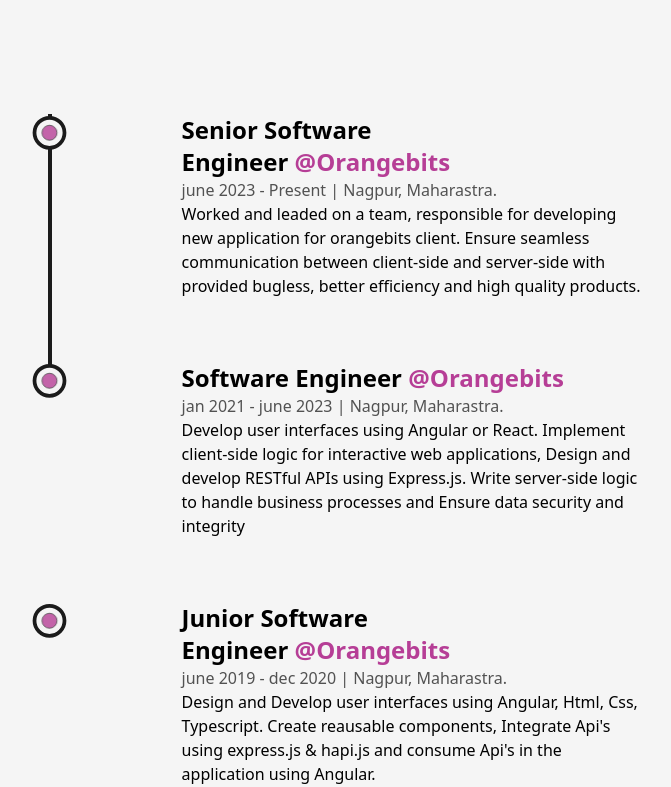
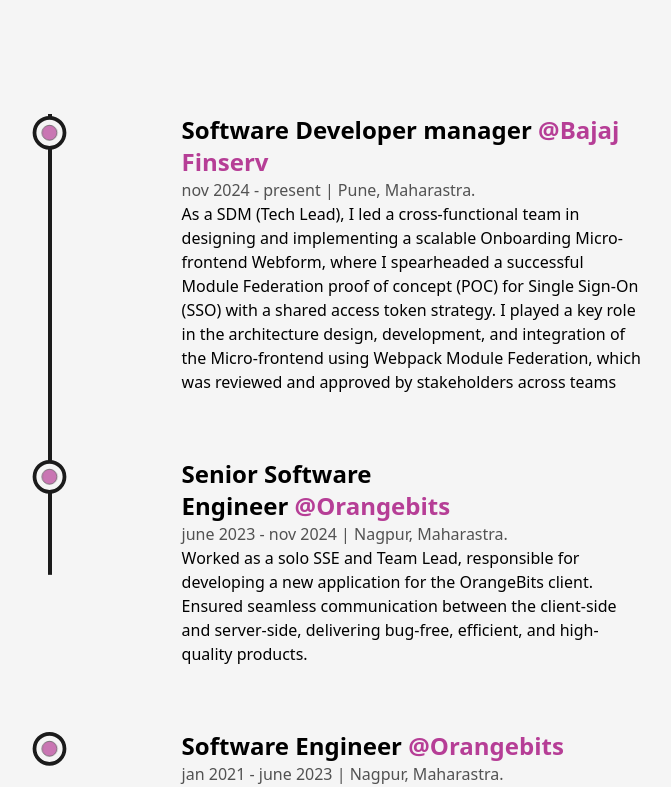
Before and after one commit to PrashilLonakar/portfolio, a Next.js app: page /about in a window 1280 px wide. Shown: the part 2513-3300 px from the top of the page, without its empty margins (244-915 px from the left). Built offline with nearby package versions, Linux system fonts and the light colour scheme.

Commit message:
home route and experience added.

```diff
--- a/src/components/Experience.js
+++ b/src/components/Experience.js
@@ -52,11 +52,18 @@
                 />
                 <ul className="w-full flex flex-col items-start justify-between ml-4 xs:ml-2 ">
                     <Details
+                        position="Software Developer manager"
+                        company="Bajaj Finserv"
+                        time="nov 2024 - present"
+                        address="Pune, Maharastra."
+                        work="As a SDM (Tech Lead), I led a cross-functional team in designing and implementing a scalable Onboarding Micro-frontend Webform, where I spearheaded a successful Module Federation proof of concept (POC) for Single Sign-On (SSO) with a shared access token strategy. I played a key role in the architecture design, development, and integration of the Micro-frontend using Webpack Module Federation, which was reviewed and approved by stakeholders across teams"
+                    />
+                    <Details
                         position="Senior Software Engineer"
                         company="Orangebits"
-                        time="june 2023 - Present"
+                        time="june 2023 - nov 2024"
                         address="Nagpur, Maharastra."
-                        work="Worked and leaded on a team, responsible for developing new application for orangebits client. Ensure seamless communication between client-side and server-side with provided bugless, better efficiency and high quality products."
+                        work="Worked as a solo SSE and Team Lead, responsible for developing a new application for the OrangeBits client. Ensured seamless communication between the client-side and server-side, delivering bug-free, efficient, and high-quality products."
                     />
                     <Details
                         position="Software Engineer"
--- a/src/components/Logo.js
+++ b/src/components/Logo.js
@@ -1,6 +1,6 @@
-import Link from "next/link";
-import React from "react";
-import { motion } from "framer-motion";
+import Link from 'next/link';
+import React from 'react';
+import { motion } from 'framer-motion';
 
 const MotionLink = motion(Link);
 
@@ -8,16 +8,16 @@
     return (
         <div className="flex items-center justify-center mt-2">
             <MotionLink
-        href="/"
+                href="/home"
                 className="w-16 h-16 bg-dark text-light flex items-center justify-center rounded-full text-2xl font-bold dark:border-light"
                 whileHover={{
                     backgroundColor: [
-            "#121212",
-            "rgba(131,58,180,1)",
-            "rgba(253,29,29,1)",
-            "rgba(252,176,69,1)",
-            "rgba(131,58,180,1)",
-            "#121212",
+                        '#121212',
+                        'rgba(131,58,180,1)',
+                        'rgba(253,29,29,1)',
+                        'rgba(252,176,69,1)',
+                        'rgba(131,58,180,1)',
+                        '#121212',
                     ],
                     transition: { duration: 1, repeat: Infinity },
                 }}
--- /dev/null
+++ b/src/pages/index.js
@@ -0,0 +1,13 @@
+// pages/index.js
+import { useEffect } from 'react';
+import { useRouter } from 'next/router';
+
+export default function IndexPage() {
+    const router = useRouter();
+
+    useEffect(() => {
+        router.replace('/home');
+    }, [router]);
+
+    return null; // or <p>Redirecting...</p> if you want
+}
```
Lines whose indentation alone changed are shown as unchanged.
